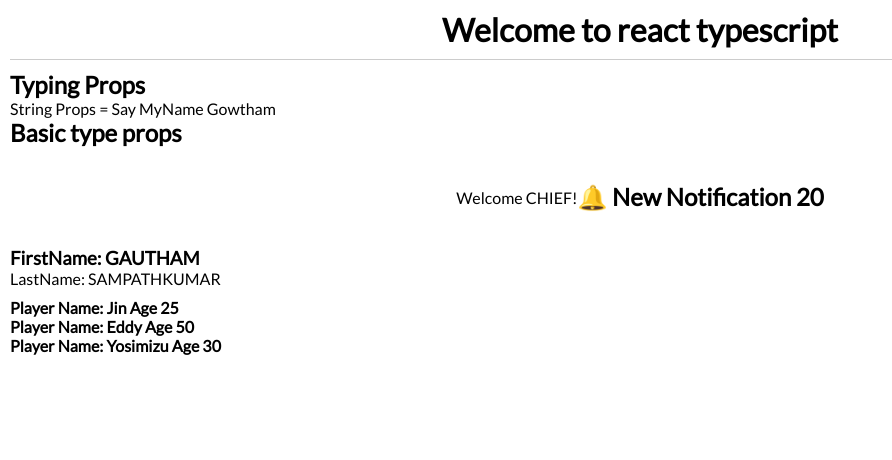
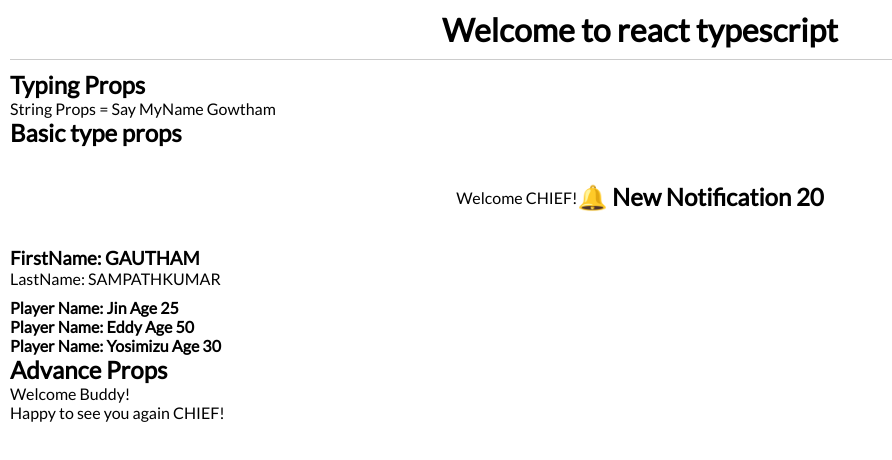
Before and after one commit to Stylish-Developer/React-Ts-beginnerToIntermediate, a React (Create React App) app: page / in a window 1280 px wide. Shown: the top 460 px of the page, without its empty margins (0-892 px from the left). Built offline with nearby package versions, Linux system fonts and the light colour scheme.

Commit message:
Advance props types workouted ( children as text && children as an another react component )

```diff
--- a/src/App.tsx
+++ b/src/App.tsx
@@ -1,4 +1,5 @@
 import './App.css';
+import AdvanceProps from './components/advance-props';
 import BasicProps from './components/basic-props';
 import TypingProps from './components/typing-props';
 
@@ -10,6 +11,7 @@ const App = () => {
         <h1 className='title'>Welcome to react typescript</h1>
         <TypingProps />
         <BasicProps />
+        <AdvanceProps />
       </div>
     </>
   )
--- /dev/null
+++ b/src/components/advance-props/AdvanceProps.tsx
@@ -0,0 +1,12 @@
+import { ReactNode } from "react";
+
+// -- Types
+interface Props {
+    children: ReactNode;
+}
+const AdvancePropsType = (props: Props) => {
+    const { children } = props;
+    return <>{children}</>;
+};
+
+export default AdvancePropsType;
--- /dev/null
+++ b/src/components/advance-props/Text.tsx
@@ -0,0 +1,10 @@
+// -- Types
+interface Props {
+    children: string;
+}
+const Text = (props: Props) => {
+    const { children } = props;
+    return <p>{children}</p>;
+};
+
+export default Text;
--- /dev/null
+++ b/src/components/advance-props/index.tsx
@@ -0,0 +1,17 @@
+import AdvancePropsType from "./AdvanceProps";
+import Text from "./Text";
+
+// -- ADVANCE PROPS TYPES IN TYPESCRIPT
+const AdvanceProps = () => {
+    return (
+        <>
+            <h2>Advance Props</h2>
+            <Text>Welcome Buddy!</Text>
+            <AdvancePropsType>
+                <Text>Happy to see you again CHIEF!</Text>
+            </AdvancePropsType>
+        </>
+    )
+}
+
+export default AdvanceProps;
```
